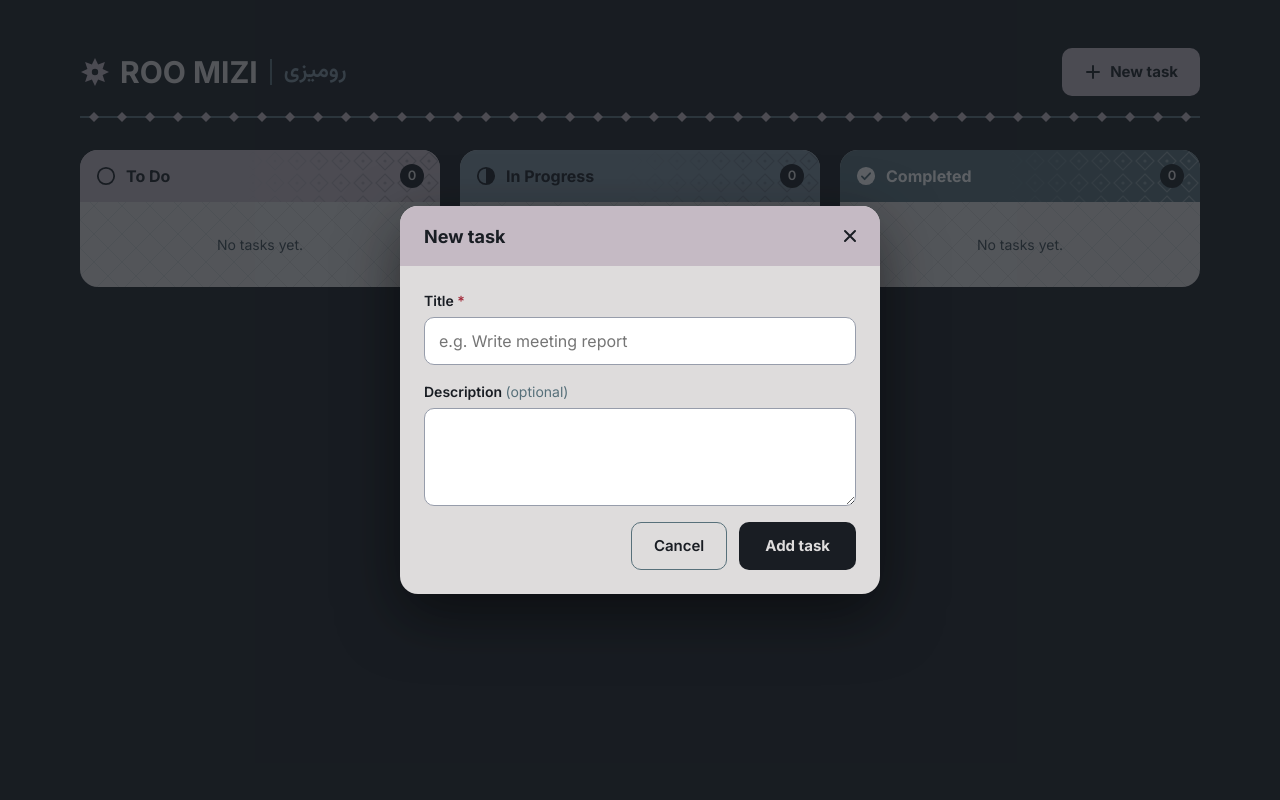
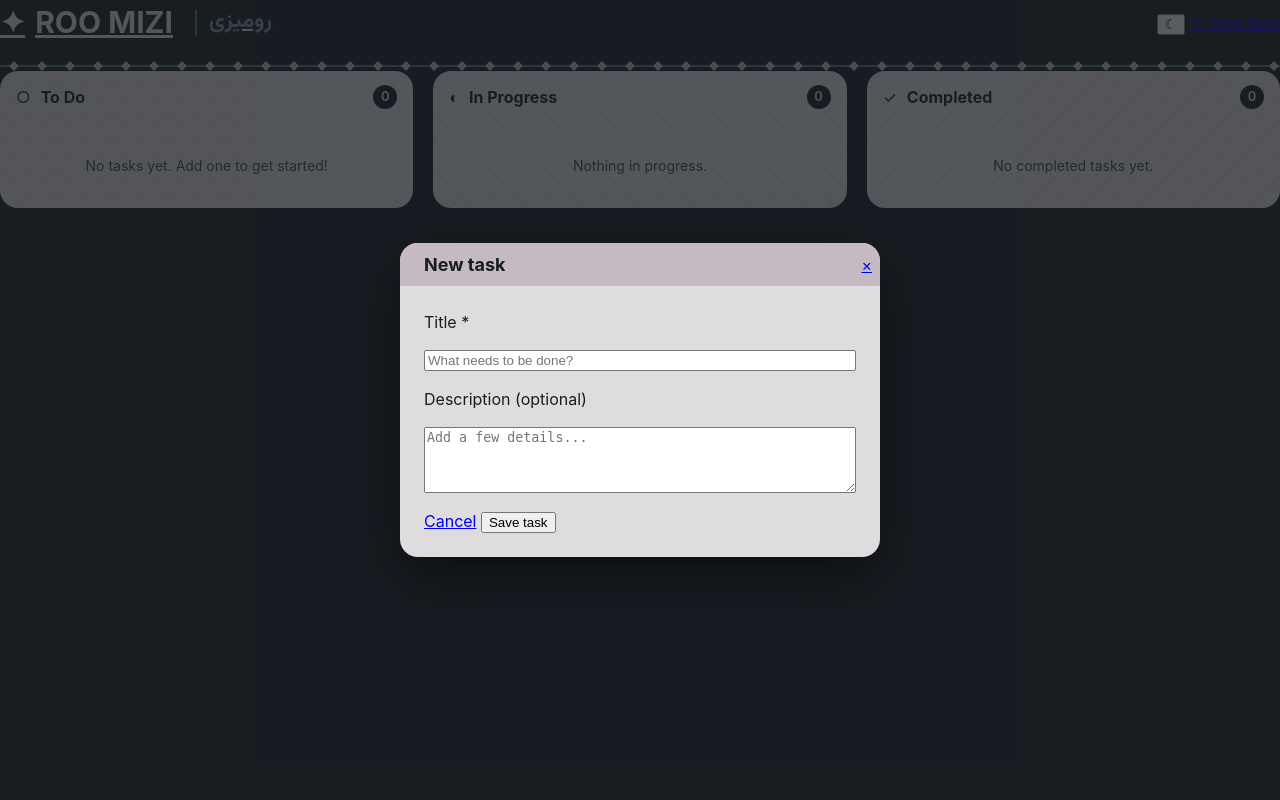
Before and after one commit to ZahraAhmaddi/ROO-MIZI-ToDoApp, a Flask app: page / in a window 1280 px wide, after a click that opens the changed part. Run offline with Flask 3, Linux system fonts and the light colour scheme.

Commit message:
Apply pixel-art Roo Mizi interface

```diff
--- a/app/templates/index.html
+++ b/app/templates/index.html
@@ -1,432 +1,203 @@
 <!doctype html>
 <html lang="en" dir="ltr">
-  <head>
-    <meta charset="utf-8" />
-    <meta name="viewport" content="width=device-width, initial-scale=1" />
+<head>
+  <meta charset="utf-8">
+  <meta name="viewport" content="width=device-width, initial-scale=1">
+  <meta name="theme-color" content="#F0E5DB">
+  <title>ROO MIZI | رومیزی</title>
+  <link rel="preconnect" href="https://fonts.googleapis.com">
+  <link rel="preconnect" href="https://fonts.gstatic.com" crossorigin>
+  <link href="https://fonts.googleapis.com/css2?family=Press+Start+2P&family=VT323&family=Vazirmatn:wght@700&display=swap" rel="stylesheet">
+  <link rel="stylesheet" href="{{ url_for('static', filename='css/style.css') }}">
+  <script src="{{ url_for('static', filename='js/main.js') }}" defer></script>
+</head>
+<body>
+  <main class="wrap">
+    <header class="topbar">
+      <a class="brand" href="{{ url_for('index') }}" aria-label="Roo Mizi home">
+        <span class="brand-star" aria-hidden="true">✦</span>
+        <span class="brand-name">ROO MIZI</span>
+        <span class="brand-divider" aria-hidden="true"></span>
+        <span class="brand-fa" lang="fa" dir="rtl">رومیزی</span>
+      </a>
+      <div class="tools">
+        <button class="pixel-button icon-button" id="theme-toggle" type="button" aria-label="Toggle color theme" title="Toggle theme">
+          <span id="theme-icon" aria-hidden="true">☾</span>
+        </button>
+        <a class="pixel-button primary-button" href="#new-task"><span aria-hidden="true">＋</span> New task</a>
+      </div>
+    </header>
 
-    <title>ROO MIZI</title>
+    {% with messages = get_flashed_messages(with_categories=true) %}
+      {% if messages %}
+        <div class="flash-stack" aria-live="polite">
+          {% for category, message in messages %}
+            <div class="flash-message {{ category }}">{{ message }}</div>
+          {% endfor %}
+        </div>
+      {% endif %}
+    {% endwith %}
 
-    <link rel="preconnect" href="https://fonts.googleapis.com" />
-    <link rel="preconnect" href="https://fonts.gstatic.com" crossorigin />
+    <div class="rule" aria-hidden="true"></div>
 
-    <link
-      rel="stylesheet"
-      href="https://fonts.googleapis.com/css2?family=Inter:wght@400;600;700&family=Vazirmatn:wght@600&display=swap"
-    />
+    <section class="board" aria-label="Task board">
+      <section class="column todo-column" aria-labelledby="todo-heading">
+        <header class="column-head">
+          <span class="column-symbol" aria-hidden="true">○</span>
+          <h2 id="todo-heading">To Do</h2>
+          <span class="count">{{ todo_tasks|length }}</span>
+        </header>
+        <ul class="cards">
+          {% for task in todo_tasks %}
+            <li class="task-card">
+              <div class="task-top">
+                <h3>{{ task.title }}</h3>
+                {{ task_controls(task) }}
+              </div>
+              {{ task_description(task) }}
+              <p class="task-meta">Created {{ task.created_at.strftime('%Y-%m-%d %H:%M') }}</p>
+              <div class="status-actions">
+                <form action="{{ url_for('update_status', task_id=task.id) }}" method="POST">
+                  <input type="hidden" name="status" value="IN_PROGRESS">
+                  <button class="pixel-button small-button" type="submit">→ In Progress</button>
+                </form>
+                <form action="{{ url_for('update_status', task_id=task.id) }}" method="POST">
+                  <input type="hidden" name="status" value="DONE">
+                  <button class="pixel-button small-button dark-button" type="submit">✓ Completed</button>
+                </form>
+              </div>
+            </li>
+          {% else %}
+            <li class="empty-state">No tasks yet. Add one to get started!</li>
+          {% endfor %}
+        </ul>
+      </section>
 
-    <link
-      rel="stylesheet"
-      href="{{ url_for('static', filename='css/style.css') }}"
-    />
-  </head>
+      <section class="column progress-column" aria-labelledby="progress-heading">
+        <header class="column-head">
+          <span class="column-symbol" aria-hidden="true">◐</span>
+          <h2 id="progress-heading">In Progress</h2>
+          <span class="count">{{ progress_tasks|length }}</span>
+        </header>
+        <ul class="cards">
+          {% for task in progress_tasks %}
+            <li class="task-card">
+              <div class="task-top">
+                <h3>{{ task.title }}</h3>
+                {{ task_controls(task) }}
+              </div>
+              {{ task_description(task) }}
+              <p class="task-meta">Created {{ task.created_at.strftime('%Y-%m-%d %H:%M') }}</p>
+              <div class="status-actions">
+                <form action="{{ url_for('update_status', task_id=task.id) }}" method="POST">
+                  <input type="hidden" name="status" value="TODO">
+                  <button class="pixel-button small-button" type="submit">← To Do</button>
+                </form>
+                <form action="{{ url_for('update_status', task_id=task.id) }}" method="POST">
+                  <input type="hidden" name="status" value="DONE">
+                  <button class="pixel-button small-button dark-button" type="submit">✓ Completed</button>
+                </form>
+              </div>
+            </li>
+          {% else %}
+            <li class="empty-state">Nothing in progress.</li>
+          {% endfor %}
+        </ul>
+      </section>
 
-  <body>
-    <main class="page">
+      <section class="column done-column" aria-labelledby="done-heading">
+        <header class="column-head">
+          <span class="column-symbol" aria-hidden="true">✓</span>
+          <h2 id="done-heading">Completed</h2>
+          <span class="count">{{ done_tasks|length }}</span>
+        </header>
+        <ul class="cards">
+          {% for task in done_tasks %}
+            <li class="task-card">
+              <div class="task-top">
+                <h3>{{ task.title }}</h3>
+                {{ task_controls(task) }}
+              </div>
+              {{ task_description(task) }}
+              <p class="task-meta">Created {{ task.created_at.strftime('%Y-%m-%d %H:%M') }}</p>
+              <div class="status-actions">
+                <form action="{{ url_for('update_status', task_id=task.id) }}" method="POST">
+                  <input type="hidden" name="status" value="IN_PROGRESS">
+                  <button class="pixel-button small-button" type="submit">← In Progress</button>
+                </form>
+                <form action="{{ url_for('update_status', task_id=task.id) }}" method="POST">
+                  <input type="hidden" name="status" value="TODO">
+                  <button class="pixel-button small-button dark-button" type="submit">↶ To Do</button>
+                </form>
+              </div>
+            </li>
+          {% else %}
+            <li class="empty-state">No completed tasks yet.</li>
+          {% endfor %}
+        </ul>
+      </section>
+    </section>
 
-      <header class="topbar">
-        <h1 class="brand">
-          <svg width="30" height="30" viewBox="0 0 30 30" aria-hidden="true">
-            <path fill="currentColor" fill-rule="evenodd" d="M15.0,1.0 L18.1,7.4 L24.9,5.1 L22.6,11.9 L29.0,15.0 L22.6,18.1 L24.9,24.9 L18.1,22.6 L15.0,29.0 L11.9,22.6 L5.1,24.9 L7.4,18.1 L1.0,15.0 L7.4,11.9 L5.1,5.1 L11.9,7.4 Z M18.2,15 A3.2,3.2 0 1,0 11.8,15 A3.2,3.2 0 1,0 18.2,15 Z"></path>
-          </svg>
+    <div class="pixel-scene" aria-hidden="true">
+      <span class="plant">♣</span><span class="sleepy-cat">ฅ^•ﻌ•^ฅ</span><span class="flower">✿</span><span class="awake-cat">ฅ^•ﻌ•^ฅ</span>
+    </div>
+    <div class="ground" aria-hidden="true"></div>
+  </main>
 
-          <span>ROO MIZI</span>
-
-          <span class="brand-fa" lang="fa" dir="rtl">رومیزی</span>
-        </h1>
-
-        <a class="btn btn-accent" href="#new-task">
-          <svg width="18" height="18" viewBox="0 0 18 18" aria-hidden="true">
-            <path
-              d="M9 3v12M3 9h12"
-              stroke="currentColor"
-              stroke-width="2"
-              stroke-linecap="round"
-            ></path>
-          </svg>
-
-          New task
-        </a>
+  <div class="overlay" id="new-task">
+    <a class="overlay-bg" href="#" aria-label="Close dialog"></a>
+    <section class="dialog" role="dialog" aria-modal="true" aria-labelledby="new-task-title">
+      <header class="dialog-head">
+        <h2 id="new-task-title">New task</h2>
+        <a class="close-button" href="#" aria-label="Close">×</a>
       </header>
-      {% with messages = get_flashed_messages(with_categories=true) %}
-      {% if messages %}
-        {% for category, message in messages %}
-            <div class="alert flash-message {{ category }}">
-                {{ message }}
-            </div>
-        {% endfor %}
-       {% endif %}
-      {% endwith %}
+      <form class="dialog-body" action="{{ url_for('add_task') }}" method="POST">
+        <label for="title">Title <span class="required">*</span></label>
+        <input id="title" name="title" type="text" maxlength="100" placeholder="What needs to be done?" required>
+        <label for="description">Description <span class="optional">(optional)</span></label>
+        <textarea id="description" name="description" rows="4" maxlength="2000" placeholder="Add a few details..."></textarea>
+        <div class="dialog-actions">
+          <a class="pixel-button" href="#">Cancel</a>
+          <button class="pixel-button primary-button" type="submit">Save task</button>
+        </div>
+      </form>
+    </section>
+  </div>
+</main>
+</body>
+</html>
 
 {% macro task_controls(task) %}
 <div class="task-actions">
-  <a
-    class="task-action edit-action"
-    href="#edit-task-{{ task.id }}"
-    aria-label="Edit task"
-    title="Edit task">
-    <svg viewBox="0 0 24 24" aria-hidden="true">
-      <path d="M12 20h9"></path>
-      <path d="M16.5 3.5a2.12 2.12 0 0 1 3 3L8 18l-4 1 1-4Z"></path>
-    </svg>
-  </a>
-
-  <form
-    action="{{ url_for('delete_task', task_id=task.id) }}"
-    method="POST"
-    onsubmit="return confirm('Are you sure you want to delete this task?');">
-    <button
-      class="task-action delete-action"
-      type="submit"
-      aria-label="Delete task"
-      title="Delete task">
-      <svg viewBox="0 0 24 24" aria-hidden="true">
-        <path d="M3 6h18"></path>
-        <path d="M8 6V4h8v2"></path>
-        <path d="M19 6l-1 14H6L5 6"></path>
-        <path d="M10 11v6"></path>
-        <path d="M14 11v6"></path>
-      </svg>
-    </button>
+  <a class="icon-button task-icon edit-icon" href="#edit-task-{{ task.id }}" aria-label="Edit task" title="Edit task">✎</a>
+  <form action="{{ url_for('delete_task', task_id=task.id) }}" method="POST" onsubmit="return confirm('Are you sure you want to delete this task?');">
+    <button class="icon-button task-icon delete-icon" type="submit" aria-label="Delete task" title="Delete task">⌫</button>
   </form>
 </div>
-
 <div class="overlay" id="edit-task-{{ task.id }}">
   <a class="overlay-bg" href="#" aria-label="Close dialog"></a>
-
-  <div class="dialog" role="dialog" aria-modal="true">
-    <div class="dialog-head">
-      <h2>Edit task</h2>
-      <a class="icon-btn" href="#" aria-label="Close">✕</a>
-    </div>
-
-    <form
-      class="dialog-body"
-      action="{{ url_for('edit_task', task_id=task.id) }}"
-      method="POST">
-
-      <div class="field">
-        <label>Title <span class="req">*</span></label>
-        <input
-          type="text"
-          name="title"
-          value="{{ task.title }}"
-          minlength="1"
-          maxlength="100"
-          required>
-      </div>
-
-      <div class="field">
-        <label>Description <span class="opt">(optional)</span></label>
-        <textarea name="description" rows="3" maxlength="2000">{{ task.description or '' }}</textarea>
-      </div>
-
-      <div class="actions">
-        <a class="btn btn-outline" href="#">Cancel</a>
-        <button class="btn btn-dark" type="submit">Save changes</button>
-      </div>
+  <section class="dialog" role="dialog" aria-modal="true" aria-labelledby="edit-title-{{ task.id }}">
+    <header class="dialog-head"><h2 id="edit-title-{{ task.id }}">Edit task</h2><a class="close-button" href="#" aria-label="Close">×</a></header>
+    <form class="dialog-body" action="{{ url_for('edit_task', task_id=task.id) }}" method="POST">
+      <label for="edit-title-input-{{ task.id }}">Title <span class="required">*</span></label>
+      <input id="edit-title-input-{{ task.id }}" name="title" type="text" value="{{ task.title }}" maxlength="100" required>
+      <label for="edit-description-{{ task.id }}">Description <span class="optional">(optional)</span></label>
+      <textarea id="edit-description-{{ task.id }}" name="description" rows="4" maxlength="2000">{{ task.description or '' }}</textarea>
+      <div class="dialog-actions"><a class="pixel-button" href="#">Cancel</a><button class="pixel-button primary-button" type="submit">Save changes</button></div>
     </form>
-  </div>
+  </section>
 </div>
 {% endmacro %}
 
 {% macro task_description(task) %}
 {% if task.description %}
-<a
-  class="description-link"
-  href="#task-description-{{ task.id }}"
-  aria-haspopup="dialog"
-  aria-controls="task-description-{{ task.id }}">View description</a>
-
-<div class="overlay" id="task-description-{{ task.id }}">
+<a class="description-link" href="#description-{{ task.id }}">View description ↓</a>
+<div class="overlay" id="description-{{ task.id }}">
   <a class="overlay-bg" href="#" aria-label="Close dialog"></a>
-
-  <div
-    class="dialog description-dialog"
-    role="dialog"
-    aria-modal="true"
-    aria-labelledby="task-description-title-{{ task.id }}">
-    <div class="dialog-head">
-      <h2 id="task-description-title-{{ task.id }}">Task description</h2>
-      <a class="icon-btn" href="#" aria-label="Close dialog">✕</a>
-    </div>
-    <div class="description-dialog-body">
-      <p>{{ task.description }}</p>
-    </div>
-  </div>
+  <section class="dialog" role="dialog" aria-modal="true" aria-labelledby="description-title-{{ task.id }}">
+    <header class="dialog-head"><h2 id="description-title-{{ task.id }}">Task description</h2><a class="close-button" href="#" aria-label="Close">×</a></header>
+    <div class="description-body">{{ task.description }}</div>
+  </section>
 </div>
 {% endif %}
 {% endmacro %}
-
-      <div class="board">
-
-        <section class="column col-todo" aria-labelledby="h-todo">
-          <div class="column-head">
-            <svg width="20" height="20" viewBox="0 0 22 22" aria-hidden="true">
-              <circle
-                cx="11"
-                cy="11"
-                r="9"
-                fill="none"
-                stroke="currentColor"
-                stroke-width="2"
-              ></circle>
-            </svg>
-
-            <h2 id="h-todo">To Do</h2>
-
-            <span class="count">{{ todo_tasks|length }}</span>
-          </div>
-
-          <ul class="cards">
-            {% for task in todo_tasks %}
-
-            <li class="card">
-              <div class="task-title-row">
-                <h3>{{ task.title }}</h3>
-                {{ task_controls(task) }}
-              </div>
-              {{ task_description(task) }}
-
-              <span class="meta">
-                 Created {{ task.created_at.strftime('%Y-%m-%d %H:%M') }}
-              </span>
-              <div class="status-controls">
-                <form
-                  class="status-form"
-                  action="{{ url_for('update_status', task_id=task.id) }}"
-                  method="POST">
-                  <input type="hidden" name="status" value="IN_PROGRESS">
-                  <button type="submit" class="status-action status-action-progress">
-                    Move to In Progress
-                  </button>
-                </form>
-                <form
-                  class="status-form"
-                  action="{{ url_for('update_status', task_id=task.id) }}"
-                  method="POST">
-                  <input type="hidden" name="status" value="DONE">
-                  <button type="submit" class="status-action status-action-done">
-                    Move to Completed
-                  </button>
-                </form>
-              </div>
-            </li>
-
-            {% else %}
-
-            <li class="empty-state">No tasks yet.</li>
-
-            {% endfor %}
-          </ul>
-        </section>
-
-
-        <section class="column col-progress" aria-labelledby="h-progress">
-          <div class="column-head">
-            <svg width="20" height="20" viewBox="0 0 22 22" aria-hidden="true">
-              <circle
-                cx="11"
-                cy="11"
-                r="9"
-                fill="none"
-                stroke="currentColor"
-                stroke-width="2"
-              ></circle>
-
-              <path d="M11 2a9 9 0 0 1 0 18z" fill="currentColor"></path>
-            </svg>
-
-            <h2 id="h-progress">In Progress</h2>
-
-            <span class="count">{{ progress_tasks|length }}</span>
-          </div>
-
-          <ul class="cards">
-            {% for task in progress_tasks %}
-
-            <li class="card">
-              <div class="task-title-row">
-                <h3>{{ task.title }}</h3>
-                {{ task_controls(task) }}
-              </div>
-              {{ task_description(task) }}
-
-              <span class="meta">
-                 Created {{ task.created_at.strftime('%Y-%m-%d %H:%M') }}
-              </span>
-              <div class="status-controls">
-                <form
-                  class="status-form"
-                  action="{{ url_for('update_status', task_id=task.id) }}"
-                  method="POST">
-                  <input type="hidden" name="status" value="TODO">
-                  <button type="submit" class="status-action status-action-todo">
-                    Move to To Do
-                  </button>
-                </form>
-                <form
-                  class="status-form"
-                  action="{{ url_for('update_status', task_id=task.id) }}"
-                  method="POST">
-                  <input type="hidden" name="status" value="DONE">
-                  <button type="submit" class="status-action status-action-done">
-                    Move to Completed
-                  </button>
-                </form>
-              </div>
-            </li>
-
-            {% else %}
-
-            <li class="empty-state">No tasks yet.</li>
-
-            {% endfor %}
-          </ul>
-        </section>
-
-
-        <section class="column col-done" aria-labelledby="h-done">
-          <div class="column-head">
-            <svg width="20" height="20" viewBox="0 0 22 22" aria-hidden="true">
-              <circle cx="11" cy="11" r="10" fill="currentColor"></circle>
-
-              <path
-                d="M6.5 11.5l3 3 6-6.5"
-                fill="none"
-                stroke="#57707A"
-                stroke-width="2"
-                stroke-linecap="round"
-                stroke-linejoin="round"
-              ></path>
-            </svg>
-
-            <h2 id="h-done">Completed</h2>
-
-            <span class="count">{{ done_tasks|length }}</span>
-          </div>
-
-          <ul class="cards">
-            {% for task in done_tasks %}
-
-          <li class="card">
-              <div class="task-title-row">
-                  <h3>{{ task.title }}</h3>
-                  {{ task_controls(task) }}
-              </div>
-              {{ task_description(task) }}
-
-              <span class="meta">
-                 Created {{ task.created_at.strftime('%Y-%m-%d %H:%M') }}
-              </span>
-              <div class="status-controls">
-                <form
-                  class="status-form"
-                  action="{{ url_for('update_status', task_id=task.id) }}"
-                  method="POST">
-                  <input type="hidden" name="status" value="IN_PROGRESS">
-                  <button type="submit" class="status-action status-action-progress">
-                    Move to In Progress
-                  </button>
-                </form>
-                <form
-                  class="status-form"
-                  action="{{ url_for('update_status', task_id=task.id) }}"
-                  method="POST">
-                  <input type="hidden" name="status" value="TODO">
-                  <button type="submit" class="status-action status-action-todo">
-                    Move to To Do
-                  </button>
-                </form>
-              </div>
-          </li>
-
-            {% else %}
-
-            <li class="empty-state">No tasks yet.</li>
-
-            {% endfor %}
-          </ul>
-        </section>
-
-      </div>
-    </main>
-
-
-    <div class="overlay" id="new-task">
-      <a class="overlay-bg" href="#" aria-label="Close dialog" tabindex="-1">
-      </a>
-
-      <div
-        class="dialog"
-        role="dialog"
-        aria-modal="true"
-        aria-labelledby="dialog-title"
-      >
-        <div class="dialog-head">
-          <h2 id="dialog-title">New task</h2>
-
-          <a class="icon-btn" href="#" aria-label="Close">
-            <svg width="18" height="18" viewBox="0 0 18 18" aria-hidden="true">
-              <path
-                d="M4 4l10 10M14 4L4 14"
-                stroke="currentColor"
-                stroke-width="2"
-                stroke-linecap="round"
-              ></path>
-            </svg>
-          </a>
-        </div>
-
-        <form
-          class="dialog-body"
-          action="{{ url_for('add_task') }}"
-          method="post"
-        >
-          <div class="field">
-            <label for="title"> Title <span class="req">*</span> </label>
-
-            <input
-              id="title"
-              name="title"
-              type="text"
-              placeholder="e.g. Write meeting report"
-              minlength="1"
-              maxlength="100"
-              required
-            />
-          </div>
-
-          <div class="field">
-            <label for="description">
-              Description
-              <span class="opt">(optional)</span>
-            </label>
-
-            <textarea id="description" name="description" rows="3" maxlength="2000"></textarea>
-          </div>
-
-          <div class="actions">
-            <a class="btn btn-outline" href="#"> Cancel </a>
-
-            <button class="btn btn-dark" type="submit">Add task</button>
-          </div>
-        </form>
-      </div>
-    </div>
-    <script>
-    document.addEventListener("DOMContentLoaded", function () {
-        const messages = document.querySelectorAll(".flash-message");
-
-        messages.forEach(function (message) {
-            setTimeout(function () {
-                message.style.opacity = "0";
-
-                setTimeout(function () {
-                    message.remove();
-                }, 500);
-            }, 5000);
-        });
-    });
-    </script>
-  </body>
-</html>
```
